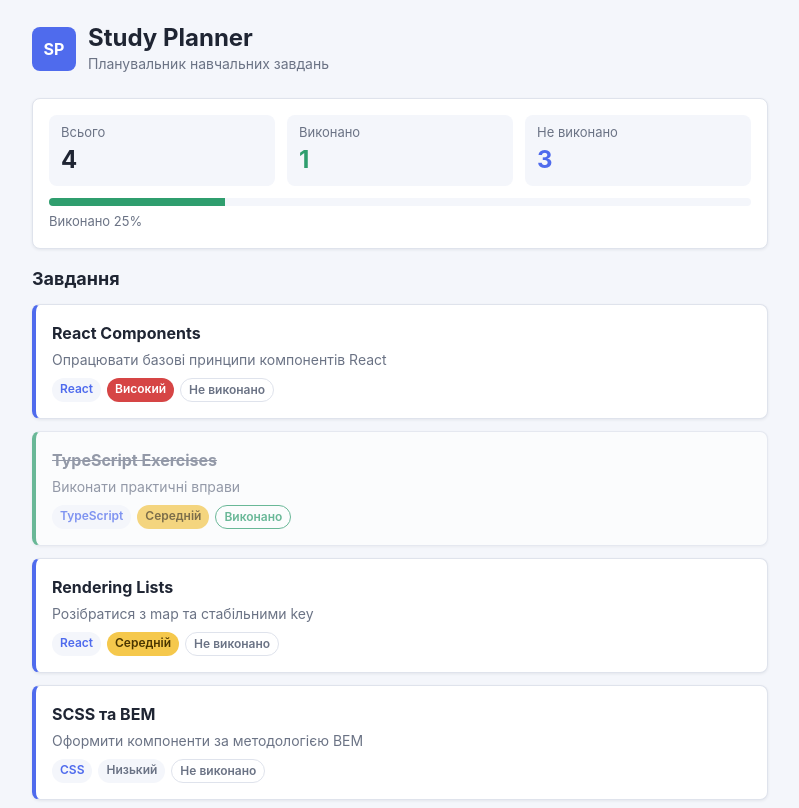
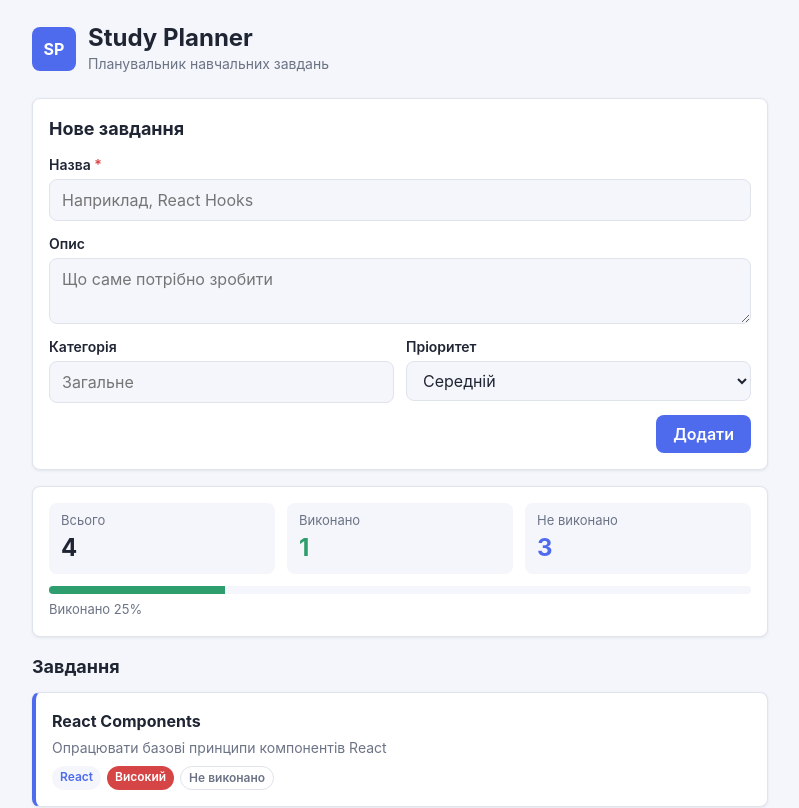
Before and after one commit to OPTImist2846/study-planner, a React (Vite) app: page / in a window 1280 px wide. Shown: the top 808 px of the page, without its empty margins (240-1039 px from the left). Built offline with nearby package versions, Linux system fonts and the light colour scheme.

Commit message:
feat(lab-08): add task form with title validation
TaskForm keeps the draft in one state object, updates it immutably and shows an inline error when the title is empty. A new task is added to the top of the list and the form is cleared. A shared Button component holds the button styles.

```diff
--- a/src/App.tsx
+++ b/src/App.tsx
@@ -1,19 +1,28 @@
 import { useState } from 'react'
 import Header from './components/Header/Header'
+import TaskForm from './components/TaskForm/TaskForm'
 import TaskList from './components/TaskList/TaskList'
 import TaskStats from './components/TaskStats/TaskStats'
 import { initialTasks } from './data/initialTasks'
-import type { Task } from './types/task'
+import type { Task, TaskDraft } from './types/task'
+import { createTask } from './utils/tasks'
 import './App.scss'
 
 function App() {
-  const [tasks] = useState<Task[]>(initialTasks)
+  const [tasks, setTasks] = useState<Task[]>(initialTasks)
+
+  const categories = [...new Set(tasks.map((task) => task.category))].sort()
+
+  function addTask(draft: TaskDraft) {
+    setTasks((previous) => [createTask(previous, draft), ...previous])
+  }
 
   return (
     <div className="app">
       <div className="app__container">
         <Header />
         <main className="app__main">
+          <TaskForm categories={categories} onAdd={addTask} />
           <TaskStats tasks={tasks} />
           <section className="app__section" aria-labelledby="tasks-title">
             <h2 id="tasks-title" className="app__section-title">
--- /dev/null
+++ b/src/components/Button/Button.scss
@@ -0,0 +1,82 @@
+.button {
+  display: inline-flex;
+  align-items: center;
+  justify-content: center;
+  gap: 0.375rem;
+  padding: 0.5rem 1rem;
+  border: 1px solid transparent;
+  border-radius: var(--radius);
+  font-weight: 600;
+  line-height: 1.25;
+  white-space: nowrap;
+  cursor: pointer;
+  transition:
+    background-color 0.15s ease,
+    border-color 0.15s ease,
+    color 0.15s ease;
+
+  &:focus-visible {
+    outline: 2px solid var(--color-primary);
+    outline-offset: 2px;
+  }
+
+  &:disabled {
+    opacity: 0.5;
+    cursor: not-allowed;
+  }
+
+  &--small {
+    padding: 0.25rem 0.625rem;
+    font-size: 0.8125rem;
+  }
+
+  &--primary {
+    color: var(--color-primary-contrast);
+    background-color: var(--color-primary);
+
+    &:hover:not(:disabled) {
+      filter: brightness(1.08);
+    }
+  }
+
+  &--secondary {
+    color: var(--color-text);
+    border-color: var(--color-border);
+    background-color: var(--color-surface);
+
+    &:hover:not(:disabled) {
+      border-color: var(--color-primary);
+      color: var(--color-primary);
+    }
+  }
+
+  &--danger {
+    color: var(--color-danger);
+    border-color: var(--color-danger);
+    background-color: transparent;
+
+    &:hover:not(:disabled) {
+      color: #fff;
+      background-color: var(--color-danger);
+    }
+  }
+
+  &--ghost {
+    color: var(--color-muted);
+    background-color: transparent;
+
+    &:hover:not(:disabled) {
+      color: var(--color-primary);
+    }
+  }
+
+  &--active {
+    color: var(--color-primary-contrast);
+    border-color: var(--color-primary);
+    background-color: var(--color-primary);
+
+    &:hover:not(:disabled) {
+      color: var(--color-primary-contrast);
+    }
+  }
+}
--- /dev/null
+++ b/src/components/Button/Button.tsx
@@ -0,0 +1,33 @@
+import type { ButtonHTMLAttributes } from 'react'
+import './Button.scss'
+
+type ButtonVariant = 'primary' | 'secondary' | 'danger' | 'ghost'
+
+interface ButtonProps extends ButtonHTMLAttributes<HTMLButtonElement> {
+  variant?: ButtonVariant
+  size?: 'small' | 'medium'
+  active?: boolean
+}
+
+function Button({
+  variant = 'secondary',
+  size = 'medium',
+  active = false,
+  type = 'button',
+  className,
+  ...rest
+}: ButtonProps) {
+  const classes = [
+    'button',
+    `button--${variant}`,
+    size === 'small' && 'button--small',
+    active && 'button--active',
+    className,
+  ]
+    .filter(Boolean)
+    .join(' ')
+
+  return <button type={type} className={classes} {...rest} />
+}
+
+export default Button
--- /dev/null
+++ b/src/components/TaskForm/TaskForm.scss
@@ -0,0 +1,75 @@
+.task-form {
+  padding: 1rem;
+  border: 1px solid var(--color-border);
+  border-radius: var(--radius);
+  background-color: var(--color-surface);
+  box-shadow: var(--shadow);
+
+  &__title {
+    margin-bottom: 0.75rem;
+    font-size: 1.125rem;
+  }
+
+  &__grid {
+    display: grid;
+    grid-template-columns: repeat(2, minmax(0, 1fr));
+    gap: 0.75rem;
+  }
+
+  &__field {
+    display: flex;
+    flex-direction: column;
+    gap: 0.25rem;
+
+    &--wide {
+      grid-column: 1 / -1;
+    }
+  }
+
+  &__label {
+    font-size: 0.875rem;
+    font-weight: 600;
+  }
+
+  &__required {
+    color: var(--color-danger);
+  }
+
+  &__control {
+    width: 100%;
+    padding: 0.5rem 0.75rem;
+    border: 1px solid var(--color-border);
+    border-radius: var(--radius);
+    background-color: var(--color-bg);
+
+    &:focus {
+      outline: 2px solid var(--color-primary);
+      outline-offset: -1px;
+    }
+
+    &--textarea {
+      resize: vertical;
+    }
+
+    &--invalid {
+      border-color: var(--color-danger);
+    }
+  }
+
+  &__error {
+    font-size: 0.8125rem;
+    color: var(--color-danger);
+  }
+
+  &__actions {
+    display: flex;
+    justify-content: flex-end;
+    margin-top: 0.75rem;
+  }
+
+  @media (width <= 32rem) {
+    &__grid {
+      grid-template-columns: 1fr;
+    }
+  }
+}
--- /dev/null
+++ b/src/components/TaskForm/TaskForm.tsx
@@ -0,0 +1,134 @@
+import { useId, useState, type FormEvent } from 'react'
+import type { TaskDraft, TaskPriority } from '../../types/task'
+import { PRIORITIES, PRIORITY_LABELS } from '../../utils/tasks'
+import Button from '../Button/Button'
+import './TaskForm.scss'
+
+interface TaskFormProps {
+  categories: string[]
+  onAdd: (draft: TaskDraft) => void
+}
+
+const EMPTY_DRAFT: TaskDraft = {
+  title: '',
+  description: '',
+  category: '',
+  priority: 'medium',
+}
+
+const DEFAULT_CATEGORY = 'Загальне'
+
+function TaskForm({ categories, onAdd }: TaskFormProps) {
+  const [draft, setDraft] = useState<TaskDraft>(EMPTY_DRAFT)
+  const [error, setError] = useState<string | null>(null)
+  const id = useId()
+
+  function updateField<K extends keyof TaskDraft>(field: K, value: TaskDraft[K]) {
+    setDraft((previous) => ({ ...previous, [field]: value }))
+    if (field === 'title') setError(null)
+  }
+
+  function handleSubmit(event: FormEvent<HTMLFormElement>) {
+    event.preventDefault()
+    const title = draft.title.trim()
+    if (!title) {
+      setError('Введіть назву завдання.')
+      return
+    }
+    onAdd({
+      title,
+      description: draft.description.trim(),
+      category: draft.category.trim() || DEFAULT_CATEGORY,
+      priority: draft.priority,
+    })
+    setDraft(EMPTY_DRAFT)
+    setError(null)
+  }
+
+  return (
+    <form className="task-form" noValidate onSubmit={handleSubmit}>
+      <h2 className="task-form__title">Нове завдання</h2>
+
+      <div className="task-form__grid">
+        <div className="task-form__field task-form__field--wide">
+          <label className="task-form__label" htmlFor={`${id}-title`}>
+            Назва <span className="task-form__required">*</span>
+          </label>
+          <input
+            id={`${id}-title`}
+            className={`task-form__control${error ? ' task-form__control--invalid' : ''}`}
+            value={draft.title}
+            placeholder="Наприклад, React Hooks"
+            aria-invalid={Boolean(error)}
+            aria-describedby={error ? `${id}-error` : undefined}
+            onChange={(event) => updateField('title', event.target.value)}
+          />
+          {error && (
+            <p id={`${id}-error`} className="task-form__error" role="alert">
+              {error}
+            </p>
+          )}
+        </div>
+
+        <div className="task-form__field task-form__field--wide">
+          <label className="task-form__label" htmlFor={`${id}-description`}>
+            Опис
+          </label>
+          <textarea
+            id={`${id}-description`}
+            className="task-form__control task-form__control--textarea"
+            value={draft.description}
+            rows={2}
+            placeholder="Що саме потрібно зробити"
+            onChange={(event) => updateField('description', event.target.value)}
+          />
+        </div>
+
+        <div className="task-form__field">
+          <label className="task-form__label" htmlFor={`${id}-category`}>
+            Категорія
+          </label>
+          <input
+            id={`${id}-category`}
+            className="task-form__control"
+            value={draft.category}
+            list={`${id}-categories`}
+            placeholder={DEFAULT_CATEGORY}
+            onChange={(event) => updateField('category', event.target.value)}
+          />
+          <datalist id={`${id}-categories`}>
+            {categories.map((category) => (
+              <option key={category} value={category} />
+            ))}
+          </datalist>
+        </div>
+
+        <div className="task-form__field">
+          <label className="task-form__label" htmlFor={`${id}-priority`}>
+            Пріоритет
+          </label>
+          <select
+            id={`${id}-priority`}
+            className="task-form__control"
+            value={draft.priority}
+            onChange={(event) => updateField('priority', event.target.value as TaskPriority)}
+          >
+            {PRIORITIES.map((priority) => (
+              <option key={priority} value={priority}>
+                {PRIORITY_LABELS[priority]}
+              </option>
+            ))}
+          </select>
+        </div>
+      </div>
+
+      <div className="task-form__actions">
+        <Button type="submit" variant="primary">
+          Додати
+        </Button>
+      </div>
+    </form>
+  )
+}
+
+export default TaskForm
```
